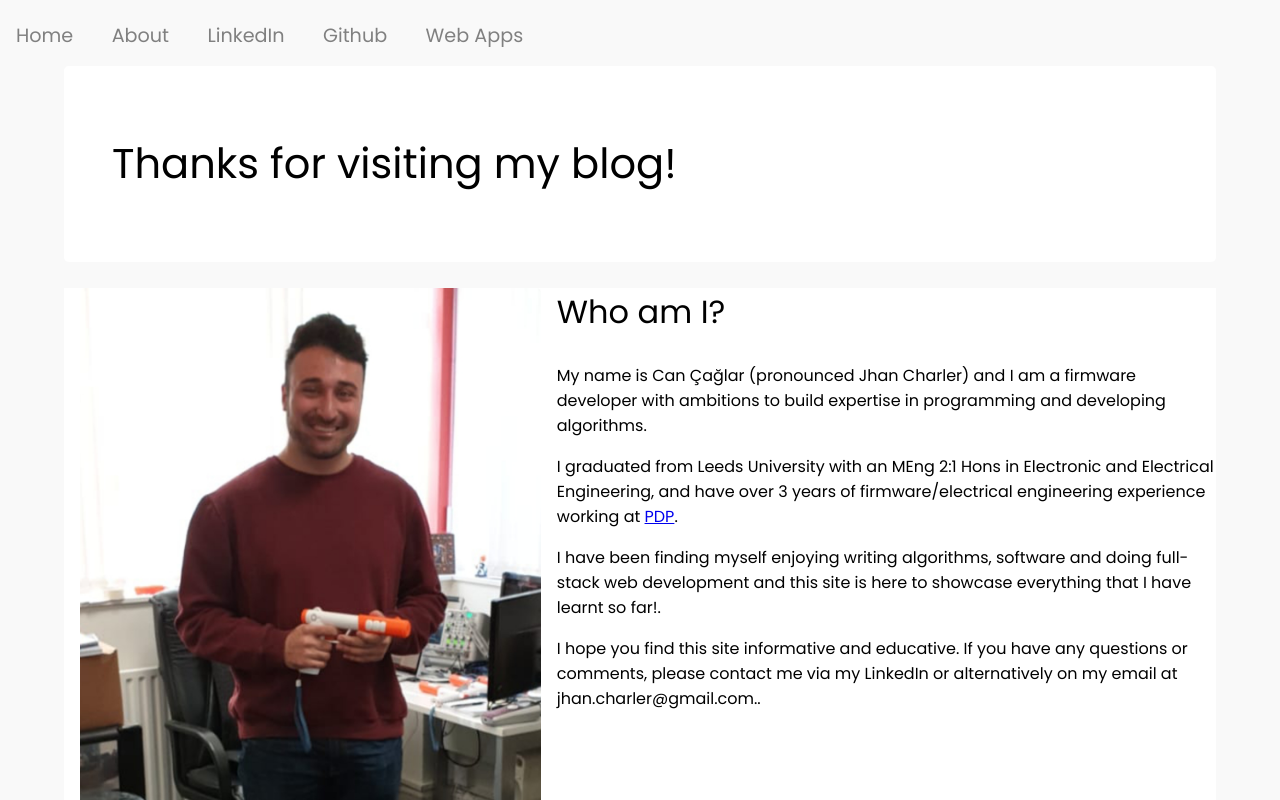
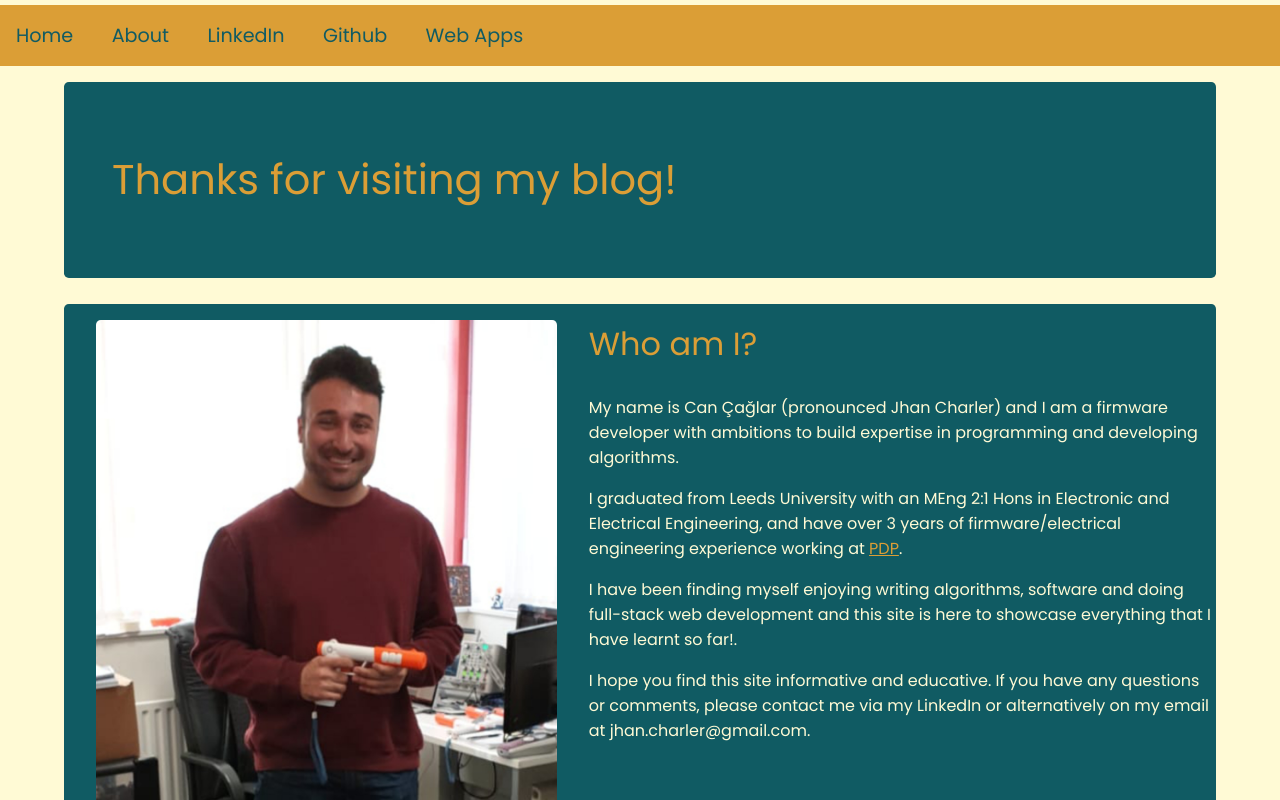
Before and after one commit to can-caglar/jhancharler.github.io, a plain HTML site: page about.html in a window 1280 px wide. Shown: the top 800 px of the page. Drawn offline with Linux system fonts and the light colour scheme.

Commit message:
feat: update colour scheme of entire blog

```diff
--- a/about.html
+++ b/about.html
@@ -11,11 +11,11 @@
     <nav>
         <ul>
             <li><a href="index.html">Home</a></li>
-                <li><a href="about.html">About</a></li>
-                <li><a href="https://www.linkedin.com/in/can-caglar/">LinkedIn</a></li>
-                <li><a href="https://github.com/jhancharler">Github</a></li>
-                <li><a href="#">Web Apps</a></li>
-                <li class="right"><a href="contact.html">Contact</a></li>
+            <li><a href="about.html">About</a></li>
+            <li><a href="https://www.linkedin.com/in/can-caglar/" target="_blank">LinkedIn</a></li>
+            <li><a href="https://github.com/jhancharler" target="_blank">Github</a></li>
+            <li><a href="#">Web Apps</a></li>
+            <li class="right"><a href="contact.html">Contact</a></li>
         </ul>
     </nav>
     <div class="container">
@@ -32,7 +32,7 @@
 
             <p>I have been finding myself enjoying writing algorithms, software and doing full-stack web development and this site is here to showcase everything that I have learnt so far!</a>.</p>
 
-            <p>I hope you find this site informative and educative. If you have any questions or comments, please contact me via my LinkedIn or alternatively on my email at jhan.charler@gmail.com.</a>.</p>
+            <p>I hope you find this site informative and educative. If you have any questions or comments, please contact me via my LinkedIn or alternatively on my email at jhan.charler@gmail.com</a>.</p>
 
 
         </section>
--- a/css/style.css
+++ b/css/style.css
@@ -1,6 +1,6 @@
 body{
     font-family: 'Poppins', sans-serif;
-    background-color: #f9f9f9;
+    background-color: #FFFAD5;
     margin: 0.3rem 0rem;
     font-size: 24px;
 }
@@ -9,13 +9,19 @@ p{
     font-size: 1rem;
 }
 
+h1, h2, h3, h4, h5, h6, a{
+    color: #DB9E36;
+    font-weight: normal;
+}
+
 .container{
     width: 90%;
     margin: 0 auto;
-    color: black;
+    color: #FFFAD5;
 }
 
 nav{
+    background-color:#DB9E36;
     padding:0;
     margin:0;
 }
@@ -27,7 +33,6 @@ nav ul{
 }
 
 nav li{
-    color: #DADADA;
     display: inline-block;
     text-align: center;
 }
@@ -36,17 +41,17 @@ nav a{
     display:block;
     padding: 1rem;
     font-size: 1.2rem;
+
 }
 nav a:link{
-    color: gray;
+    color:#105B63;
 }
 nav a:visited{
-
-    color:black;
+    color:#105B63;
 }
 nav a:hover{
-    background-color: black;
-    color: lightgray;
+    background-color:#105B63;
+    color: #FFFAD5
 
 }
 nav a:active{
@@ -66,8 +71,10 @@ nav:after{
 
 .intro{
     padding: 2rem 3rem;
-    background-color: white;
+    background-color: #105B63;
     border-radius: 0.3rem;
+    margin-top: 1rem;
+    margin-bottom: 1rem;
 }
 
 .intro p{
@@ -75,7 +82,8 @@ nav:after{
 }
 
 section{
-    background-color: white;
+    background-color: #105B63;
+    padding-bottom: 0.5rem;
 }
 
 .intro h1{
@@ -85,6 +93,7 @@ section{
 }
 
 .articles{
+    border-radius: 0.3rem;
     text-align: center;
     font-weight: normal;
 }
@@ -98,12 +107,18 @@ section{
     margin: 0 auto 3rem auto;
     border: 1px solid lightgray;
     border-radius: 0.3rem;
+    background-color: #FFFAD5;
 }
 
 .card a{
     text-decoration: none;
     display: block;
     padding : 0.1rem;
+    color:#105B63;
+    font-weight: bold;
+    margin-left: 0.5rem;
+    margin-right: 0.5rem;
+
 }
 
 .card p{
@@ -128,7 +143,15 @@ section{
     float: left;
     width: 40%;
     border-radius: 0.3rem;
-    margin: 0rem 1rem;
+    margin: 1rem 2rem;
+}
+
+.whoami h2{
+    padding-top: 1rem;
+}
+
+.whoami{
+    border-radius: 0.3rem;
 }
 
 .whoami h2{
```
Also changed, not shown: contact.html (+2 -2 lines), index.html (+2 -2 lines), post1.html (+2 -2 lines), post2.html (+2 -2 lines), post3.html (+3 -3 lines), post4.html (+2 -2 lines), post5.html (+2 -2 lines), post6.html (+2 -2 lines).
